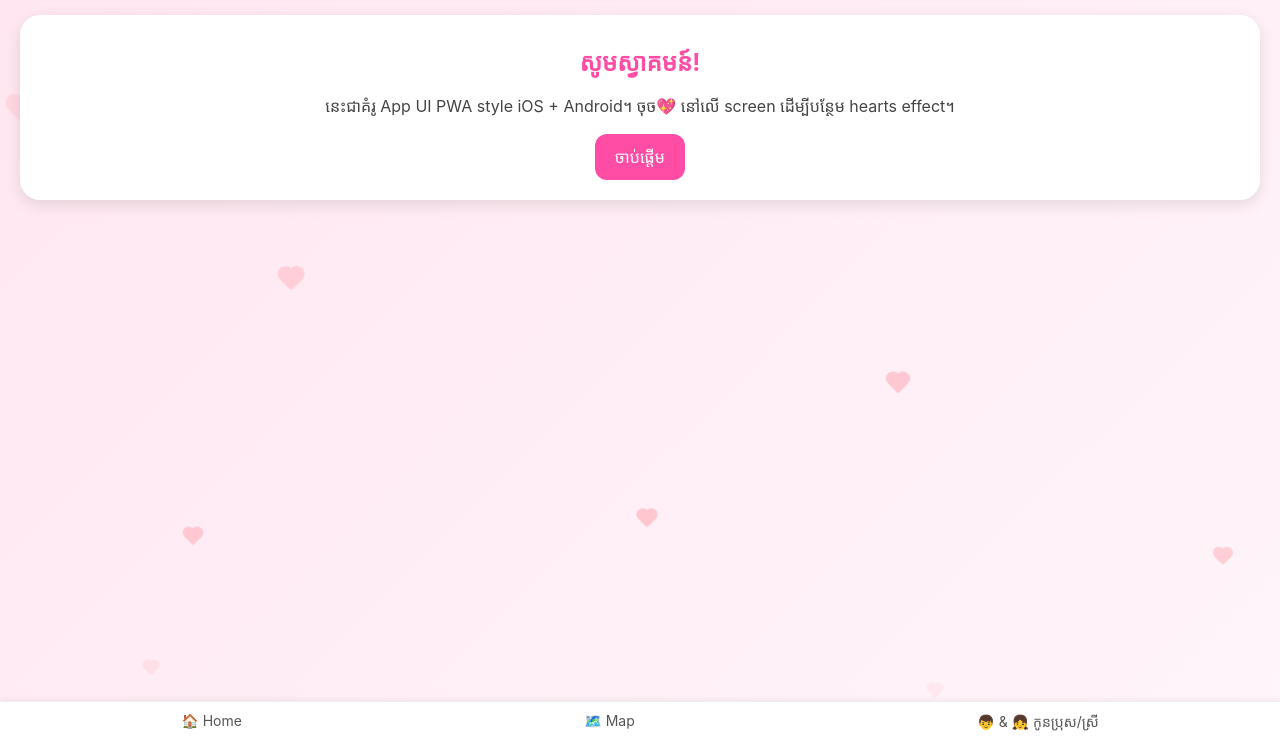
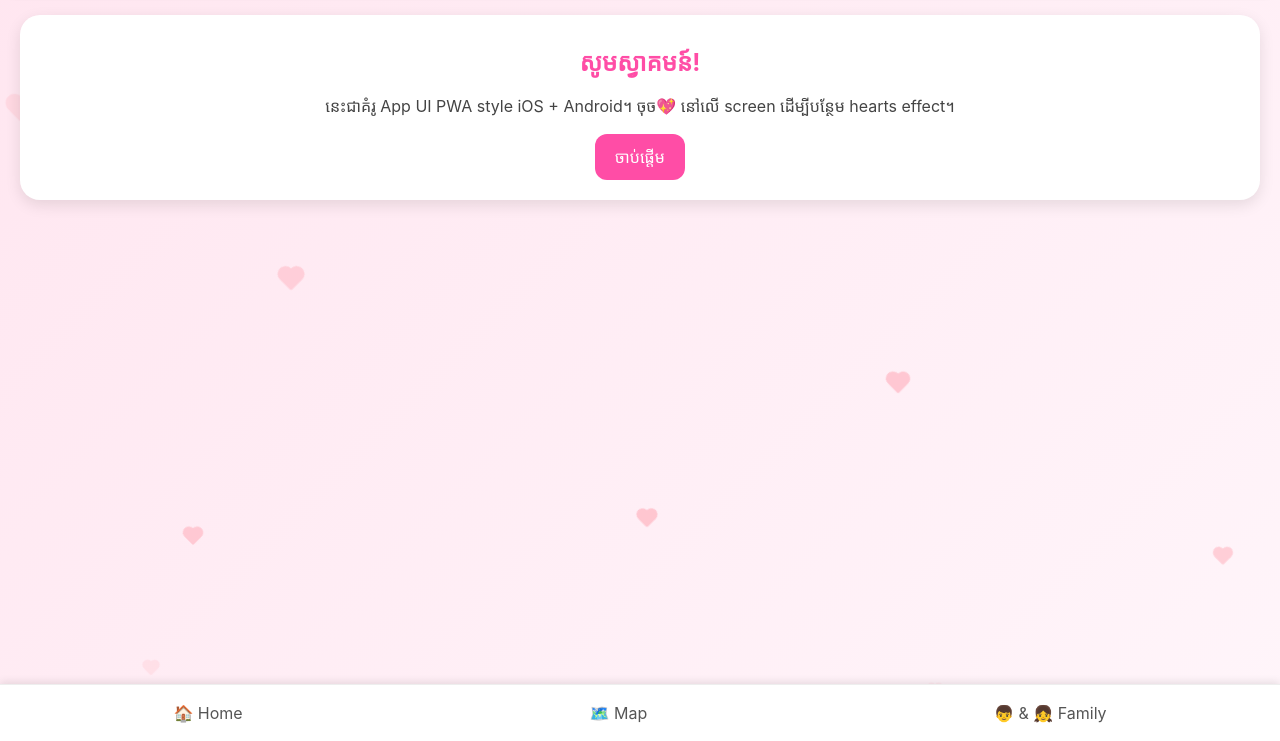
Before and after one commit to anrachana28-del/Prewedding-App, a plain HTML site: page index.html in a window 1280 px wide. Both pictures are taken after a click on the button "Get Started 💖". Shown: the part 59-800 px from the top of the page. Drawn offline with Linux system fonts and the light colour scheme.

Commit message:
Update index.html

```diff
--- a/index.html
+++ b/index.html
@@ -10,21 +10,16 @@
 <link rel="apple-touch-icon" href="icons/icon-192.png">
 
 <style>
-/* Body */
 body {
   margin:0; font-family:-apple-system,BlinkMacSystemFont,"Segoe UI",Roboto,Oxygen,Ubuntu,sans-serif;
   background: linear-gradient(135deg,#ffe6f0,#fff5fa);
-  overflow:hidden; display:flex; flex-direction:column; height:100vh; position:relative;
+  overflow-x:hidden; display:flex; flex-direction:column; height:100vh; position:relative;
 }
 
 /* Floating hearts background */
-.heart {
-  position:absolute; width:18px; height:18px; background:pink; transform:rotate(45deg);
-  border-radius:2px; opacity:0.7; animation: floatUp 10s linear infinite;
-}
-.heart::before, .heart::after {
-  content:""; position:absolute; width:18px; height:18px; background:pink; border-radius:50%;
-}
+.heart { position:absolute; width:18px; height:18px; background:pink; transform:rotate(45deg);
+  border-radius:2px; opacity:0.7; animation: floatUp 10s linear infinite; }
+.heart::before, .heart::after { content:""; position:absolute; width:18px; height:18px; background:pink; border-radius:50%; }
 .heart::before { top:-9px; left:0; }
 .heart::after { left:-9px; top:0; }
 
@@ -35,55 +30,48 @@ body {
 }
 
 /* Header */
-.app-header {
-  background:#ff4da6; color:white; padding:15px; text-align:center; font-size:20px;
-  font-weight:bold; box-shadow:0 2px 5px rgba(0,0,0,0.1);
-  border-bottom-left-radius:15px; border-bottom-right-radius:15px; z-index:2;
-}
+.app-header { background:#ff4da6; color:white; padding:15px; text-align:center; font-size:20px; font-weight:bold;
+  box-shadow:0 2px 5px rgba(0,0,0,0.1); border-bottom-left-radius:15px; border-bottom-right-radius:15px; z-index:2; }
 
 /* App container */
 .app-container { flex:1; padding:20px; overflow-y:auto; z-index:2; }
 
 /* Cards */
-.card {
-  background:white; border-radius:20px; box-shadow:0 5px 15px rgba(0,0,0,0.1);
-  padding:20px; margin-bottom:20px; transition: transform 0.2s ease; text-align:center;
-}
+.card { background:white; border-radius:20px; box-shadow:0 5px 15px rgba(0,0,0,0.1); padding:20px; margin-bottom:20px; transition: transform 0.2s ease; text-align:center; }
 .card:hover { transform:translateY(-5px); }
 .card h2 { margin:10px 0 5px 0; color:#ff4da6; }
 .card p { color:#444; line-height:1.5; }
 .card img { width:120px; height:120px; border-radius:50%; object-fit:cover; margin-bottom:10px; border:3px solid #ffb6c1; }
 
 /* Buttons */
-.btn {
-  display:inline-block; padding:12px 20px; background:#ff4da6; color:white;
-  border:none; border-radius:12px; font-size:16px; cursor:pointer;
-  overflow:hidden; position:relative; transition:0.3s;
-}
+.btn { display:inline-block; padding:12px 20px; background:#ff4da6; color:white; border:none; border-radius:12px; font-size:16px; cursor:pointer; overflow:hidden; position:relative; transition:0.3s;}
 .btn:hover { background:#e63e90; }
 
 /* Bottom nav */
 .bottom-nav {
-  display:flex; justify-content:space-around; background:#fff;
-  padding:10px; border-top:1px solid #eee; box-shadow:0 -2px 5px rgba(0,0,0,0.05); z-index:2;
+  position: fixed; bottom:0; left:0; width:100%;
+  display:flex; justify-content: space-around;
+  background: #fff; padding:12px 0; border-top:1px solid #eee;
+  box-shadow:0 -2px 8px rgba(0,0,0,0.1); z-index:999;
 }
 .nav-btn {
-  text-align:center; font-size:14px; color:#555; cursor:pointer; transition:0.3s; position:relative;
+  text-align:center; font-size:16px; color:#555; cursor:pointer; transition:0.3s;
+  padding:6px 12px; border-radius:12px; position:relative;
 }
 .nav-btn.active { color:#ff4da6; font-weight:bold; text-shadow:0 0 8px rgba(255,77,166,0.7); }
 
-/* Hover floating hearts on bottom nav */
+/* Hover hearts on nav buttons */
 .nav-btn:hover::after {
-  content:"💖"; position:absolute; top:-20px; left:50%; transform:translateX(-50%);
-  animation: floatUp 1s ease-out forwards;
-  font-size:18px;
+  content:"💖"; position:absolute; top:-20px; left:50%; transform:translateX(-50%) scale(1); animation: hoverHeart 0.8s ease forwards;
+}
+@keyframes hoverHeart {
+  0% { opacity:0; transform:translateX(-50%) translateY(0) scale(0.5);}
+  50% { opacity:1; transform:translateX(-50%) translateY(-10px) scale(1.2);}
+  100% { opacity:0; transform:translateX(-50%) translateY(-20px) scale(1);}
 }
 
-/* Responsive sizes */
-@media (max-width:768px){
-  .bottom-nav { padding:16px 0; }
-  .nav-btn { font-size:18px; line-height:24px; padding:8px 12px; }
-}
+/* Install Button */
+#installBtn { position:fixed; bottom:100px; right:20px; z-index:1000; display:none; }
 
 /* Views */
 .view { display:none; }
@@ -91,9 +79,6 @@ body {
 
 /* Map iframe */
 iframe { width:100%; height:300px; border-radius:15px; border:0; }
-
-/* Install Button */
-#installBtn { position:fixed; bottom:80px; right:20px; z-index:1000; display:none; }
 </style>
 </head>
 <body>
@@ -147,16 +132,23 @@ iframe { width:100%; height:300px; border-radius:15px; border:0; }
 </div>
 
 <!-- Bottom nav -->
-<div class="bottom-nav" id="bottomNav" style="display:none;">
+<div class="bottom-nav" id="bottomNav">
   <div class="nav-btn active" onclick="showPage('home', this)">🏠 Home</div>
   <div class="nav-btn" onclick="showPage('map', this)">🗺️ Map</div>
-  <div class="nav-btn" onclick="showPage('son', this)">👦 & 👧 កូនប្រុស/ស្រី</div>
+  <div class="nav-btn" onclick="showPage('son', this)">👦 & 👧 Family</div>
 </div>
 
 <!-- Install button -->
 <button id="installBtn" class="btn">📲 Install App</button>
 
 <script>
+// Reset nav state on first load
+window.addEventListener("DOMContentLoaded", ()=>{
+  document.getElementById("bottomNav").style.display="none";
+  document.querySelectorAll(".view").forEach(v=>v.classList.remove("active"));
+  document.getElementById("getstart").classList.add("active");
+});
+
 // Page navigation
 function showPage(pageId, btn){
   document.querySelectorAll('.view').forEach(v=>v.classList.remove('active'));
@@ -167,10 +159,11 @@ function showPage(pageId, btn){
 
 // Map link
 const mapURL = "https://www.google.com/maps?q=11.7951289,105.3758584&hl=km&z=16";
-function copyMapLink(){ navigator.clipboard.writeText(mapURL).then(()=>alert("Map link copied!")); }
-function shareMapLink(){
-  if(navigator.share){ navigator.share({title:"Wedding Map", text:"Check wedding location", url:mapURL}); }
-  else{ alert("Browser does not support native share. Copy link instead."); }
+function copyMapLink() { navigator.clipboard.writeText(mapURL).then(()=>alert("Map link copied!")); }
+function shareMapLink() {
+  if(navigator.share){
+    navigator.share({title:"Wedding Map", text:"Check wedding location", url:mapURL});
+  }else{ alert("Browser does not support native share. Copy link instead."); }
 }
 
 // Floating hearts background
@@ -184,7 +177,7 @@ for(let i=0;i<20;i++){
 
 // Tap hearts effect
 document.body.addEventListener("click", function(e){
-  const heart=document.createElement("div");
+  const heart = document.createElement("div");
   heart.className="heart";
   heart.style.left = e.clientX - 9 + "px";
   heart.style.top = e.clientY - 9 + "px";
@@ -197,7 +190,7 @@ document.body.addEventListener("click", function(e){
 // PWA install
 let deferredPrompt;
 const installBtn = document.getElementById("installBtn");
-window.addEventListener('beforeinstallprompt', (e)=>{
+window.addEventListener('beforeinstallprompt', (e) => {
   e.preventDefault();
   deferredPrompt = e;
   installBtn.style.display="block";
@@ -205,8 +198,8 @@ window.addEventListener('beforeinstallprompt', (e)=>{
 
 // Get Started Button
 document.getElementById("getStartBtn").addEventListener("click", async ()=>{
-  document.getElementById("bottomNav").style.display="flex"; // show bottom nav
-  showPage('home'); // show home
+  document.getElementById("bottomNav").style.display="flex";
+  showPage('home');
   if(deferredPrompt){
     deferredPrompt.prompt();
     const choice = await deferredPrompt.userChoice;
@@ -217,7 +210,7 @@ document.getElementById("getStartBtn").addEventListener("click", async ()=>{
 });
 
 // Install button fallback
-installBtn.addEventListener("click", async ()=>{
+installBtn.addEventListener("click", async () => {
   if(!deferredPrompt) return;
   deferredPrompt.prompt();
   const choice = await deferredPrompt.userChoice;
@@ -227,7 +220,7 @@ installBtn.addEventListener("click", async ()=>{
 });
 
 // Service Worker
-if('serviceWorker' in navigator){
+if ('serviceWorker' in navigator){
   navigator.serviceWorker.register('./sw.js').then(()=>console.log("SW registered"));
 }
 </script>
```
